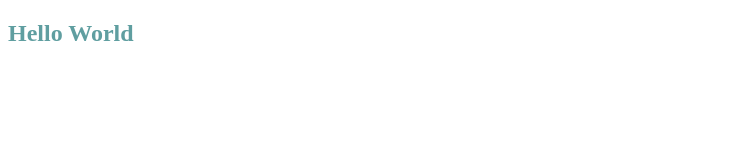
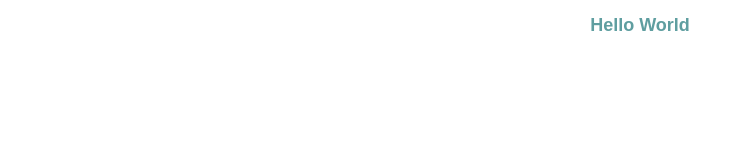
Before and after one commit to wayungi/hello_microverse, a website: page index.html in a window 1280 px wide. Shown: the whole page, without its empty margins (0-742 px from the left). Drawn offline with Linux system fonts and the light colour scheme.

Commit message:
ADD: center index page h2 title

```diff
--- a/style.css
+++ b/style.css
@@ -1,3 +1,9 @@
 header h2 {
     color:cadetblue;
 }
+
+h2 {font-size: large;
+    font-family: Arial, Helvetica, sans-serif;
+    text-align: center;
+
+}
```
